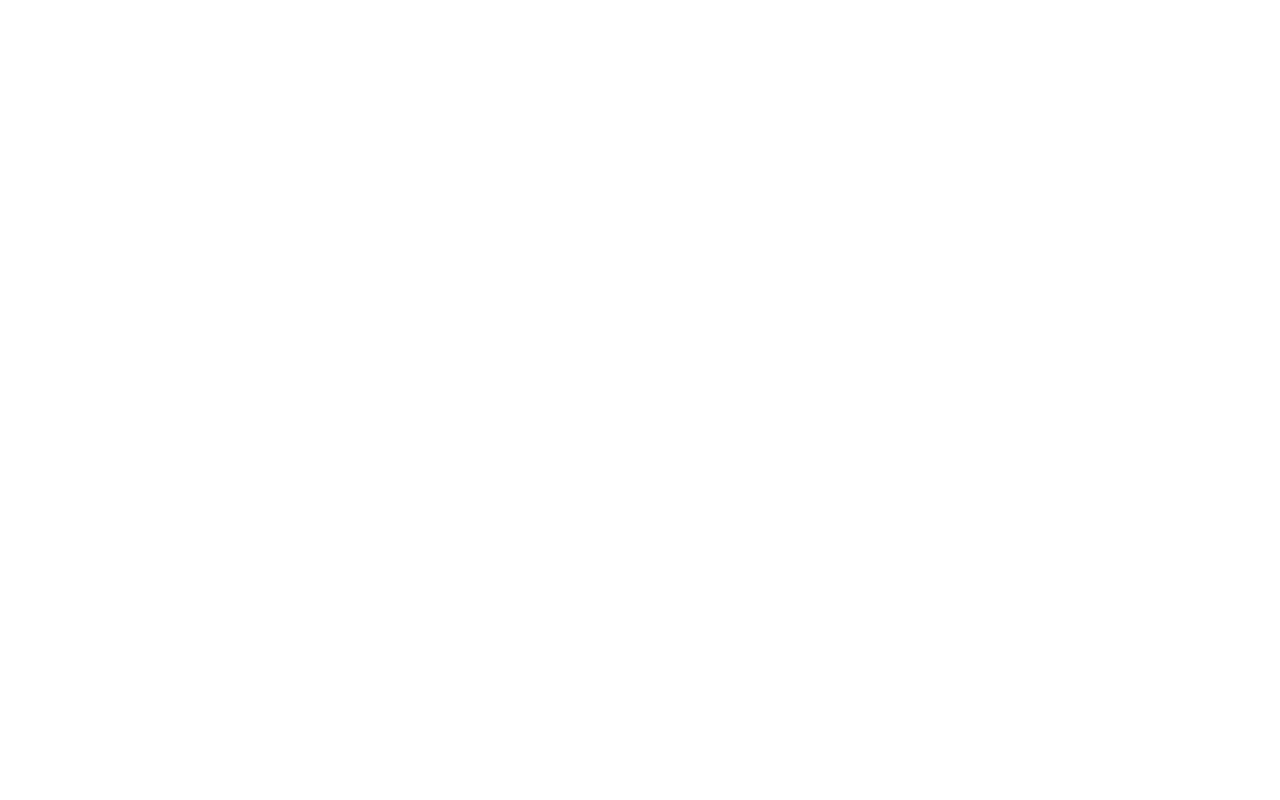
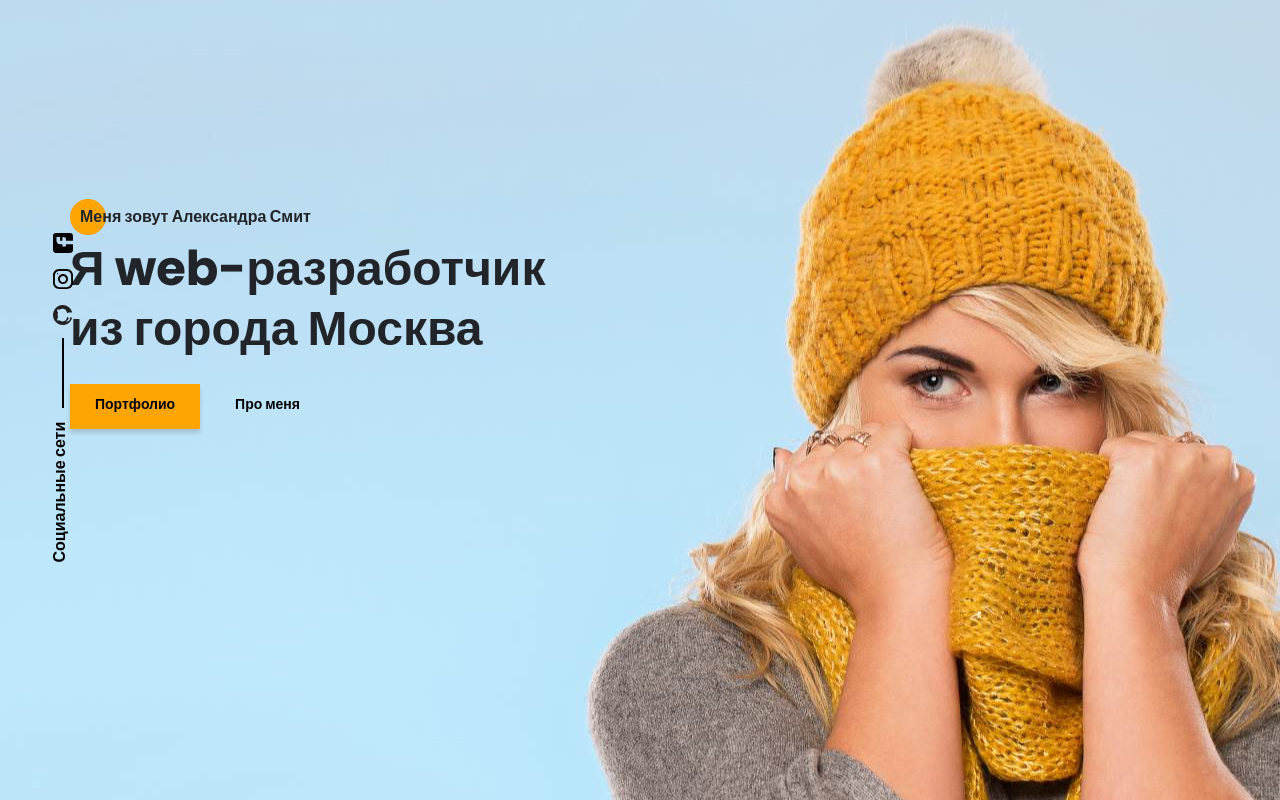
Before and after one commit to FloMaister/Portfolio, a website: page src/index.html in a window 1280 px wide. Drawn offline with nearby package versions, Linux system fonts and the light colour scheme; files that its build step writes are made by us from their sources; files whose address does not match are found by name.

Commit message:
first section

```diff
--- a/src/index.html
+++ b/src/index.html
@@ -44,6 +44,25 @@
     <link rel="stylesheet" href="css/style.min.css">
 </head>
 <body>
+    <aside class="sidepanel">
+        <a href="#" class="sidepanel__link"><img src="icons/social/facebook.svg" alt="facebook"></a>
+        <a href="#" class="sidepanel__link"><img src="icons/social/instagram.svg" alt="instagram"></a>
+        <a href="#" class="sidepanel__link"><img src="icons/social/github.svg" alt="github"></a>
+        <div class="sidepanel__divider"></div>
+        <div class="sidepanel__text"><span>Социальные сети</span></div>
+    </aside>
+    <section class="promo">
+        <div class="container">
+            <div class="title title_fz16 promo__subtitle">Меня зовут Александра Смит</div>
+            <h1 class="title title_fz48 promo__title">
+                Я web-разработчик из города Москва
+            </h1>
+            <div class="promo__btns">
+                <a href="#" class="promo__link btn">Портфолио</a>
+                <a href="#" class="promo__link btn btn_invisible">Про меня</a>
+            </div>
+        </div>
+    </section>
 
     <script src="js/script.js"></script>
 </body>
--- a/src/sass/base/_mixins.scss
+++ b/src/sass/base/_mixins.scss
@@ -0,0 +1,13 @@
+@mixin before_circle {
+    &::before {
+        content: '';
+        position: absolute;
+        z-index: -1;
+        top: -25%;
+        left: 0;
+        width: 36px;
+        height: 36px;
+        background: $main-color;
+        border-radius: 100%;
+    }
+}
--- a/src/sass/base/_variables.scss
+++ b/src/sass/base/_variables.scss
@@ -0,0 +1 @@
+$main-color: #FFA501
--- /dev/null
+++ b/src/sass/blocks/_buttons.scss
@@ -0,0 +1,11 @@
+.btn {
+    height: 45px;
+    background: $main-color;
+    box-shadow: 0px 4px 4px rgba(0, 0, 0, 0.15);
+    padding: 10px 25px;
+    &_invisible {
+        background: none;
+        box-shadow: none;
+        white-space: pre;
+    }
+}
--- /dev/null
+++ b/src/sass/blocks/_promo.scss
@@ -0,0 +1,32 @@
+.promo {
+    min-height: 100vh;
+    position: relative;
+    background: url('../img/main_bg.jpg') no-repeat 50%/cover;
+    padding-top: 205px;
+    &__title {
+        width: 535px;
+        margin-top: 10px;
+    }
+    &__subtitle {
+        position: relative;
+        padding-left: 10px;
+        z-index: 2;
+        @include before_circle;
+    }
+    &__btns {
+        margin-top: 25px;
+        width: 255px;
+        display: flex;
+        justify-content: space-between;
+        align-items: center;
+    }
+    &__link {
+        color: #000;
+        font-size: 14px;
+        font-weight: 700;
+        &:hover {
+            color: #000;
+            text-decoration: none;
+        }
+    }
+}
--- /dev/null
+++ b/src/sass/blocks/_title.scss
@@ -0,0 +1,16 @@
+.title {
+    font-weight: bold;
+    font-size: 36px;
+    line-height: 60px;
+    &_fz14 {
+        font-size: 14px;
+        line-height: 24px;
+    }
+    &_fz16 {
+        font-size: 16px;
+        line-height: 24px;
+    }
+    &_fz48 {
+        font-size: 48px;
+    }
+}
--- /dev/null
+++ b/src/sass/blocks/sidepanel.scss
@@ -0,0 +1,28 @@
+.sidepanel {
+    position: fixed;
+    top: 230px;
+    left: 50px;
+    display: flex;
+    flex-direction: column;
+    justify-content: space-between;
+    height: 340px;
+    z-index: 3;
+    align-items: center;
+    &__divider {
+        width: 2px;
+        height: 70px;
+        background-color: #000;
+    }
+    &__text {
+        height: 150px;
+        width: 25px;
+        span {
+            transform: rotate(-90deg) translate(-37%, -270%);
+            display: block;
+            width: 150px;
+            font-weight: 700;
+            font-size: 16px;
+            color: #000000;
+        }
+    }
+}
--- a/src/sass/style.scss
+++ b/src/sass/style.scss
@@ -1,8 +1,22 @@
 @import 'libs/bootstrap-reboot.min';
 @import url('https://fonts.googleapis.com/css2?family=Poppins:wght@500;700&display=swap');
+
+@import 'base/variables';
+@import 'base/mixins';
 
 * {
     font-family: 'Poppins', sans-serif;
     margin: 0;
     padding: 0;
+    box-sizing: border-box;
 }
+
+.container {
+    width: 1140px;
+    margin: 0 auto;
+}
+
+@import 'blocks/promo';
+@import 'blocks/title';
+@import 'blocks/buttons';
+@import 'blocks/sidepanel.scss';
```
Also changed, not shown: dist/css/blocks/sidepanel.min.css (added), dist/css/style.min.css, dist/index.html, src/sass/base/_media.scss (added).
